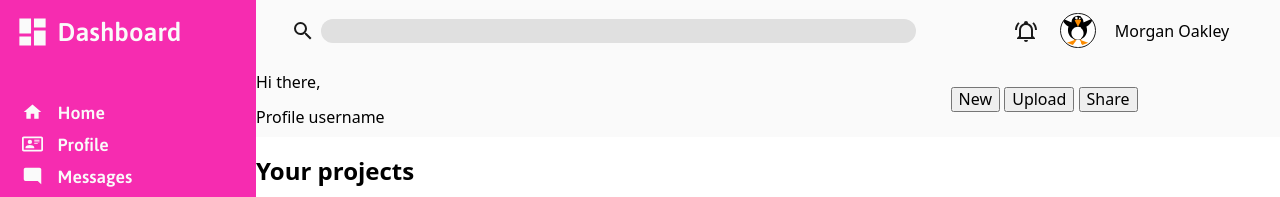
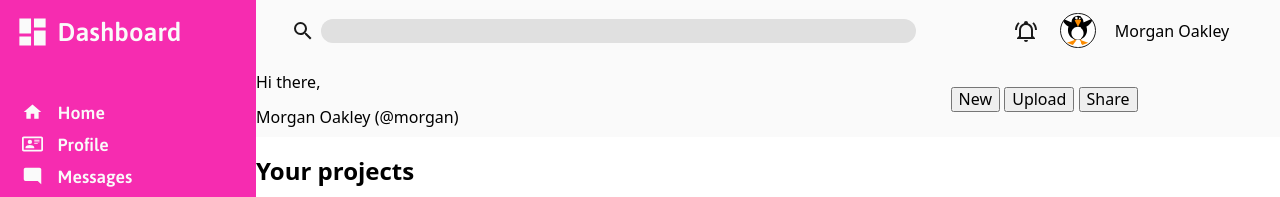
Before and after one commit to It-is-Michel/Odin-Admin-Dashboard, a website: page index.html in a window 1280 px wide. Shown: the top 197 px of the page. Drawn offline with nearby package versions, Linux system fonts and the light colour scheme.

Commit message:
feat: Add profile banner username placeholder

```diff
--- a/index.html
+++ b/index.html
@@ -87,7 +87,7 @@
         <div class="profile-banner__profile-photo"></div>
         <div class="profile-banner__name-wrapper">
           <p class="profile-banner__welcome">Hi there,</p>
-          <p class="profile-banner__profile-name">Profile username</p>
+          <p class="profile-banner__profile-name">Morgan Oakley (@morgan)</p>
         </div>
       </div>
 
```
